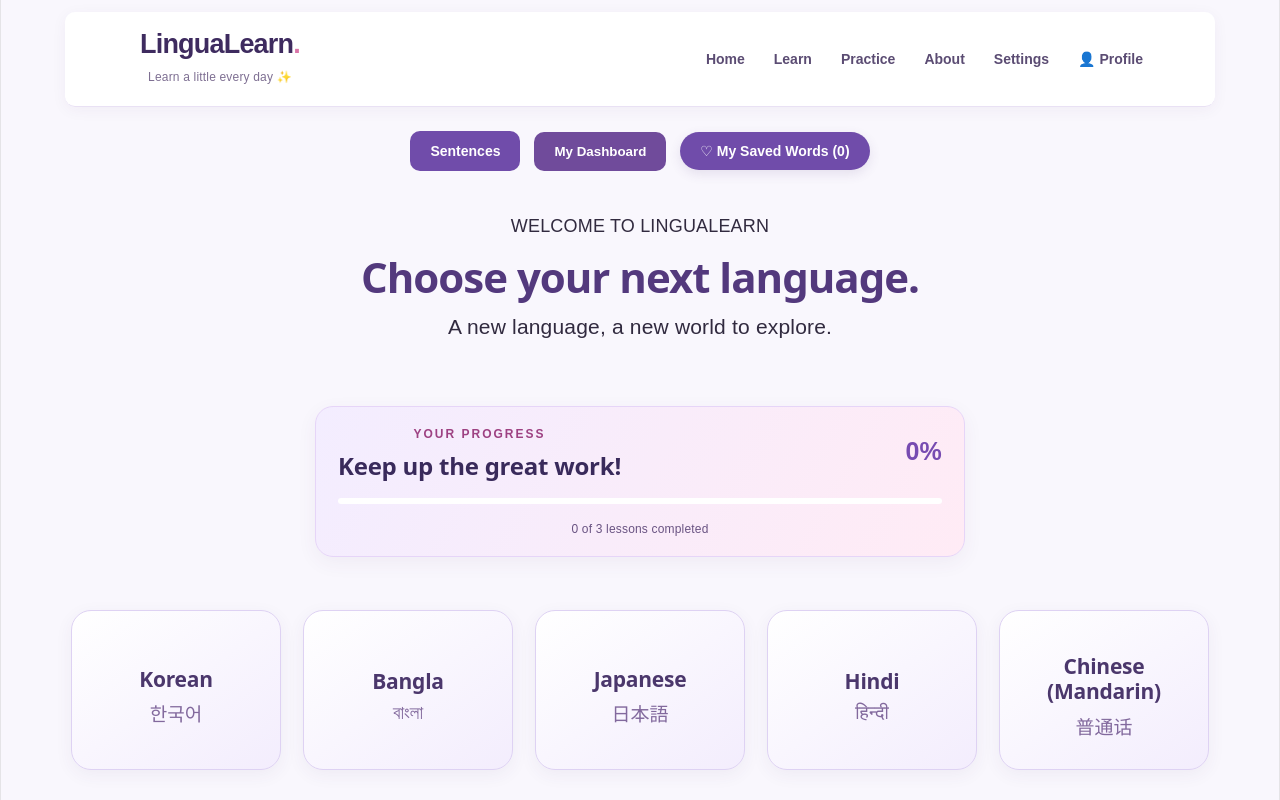
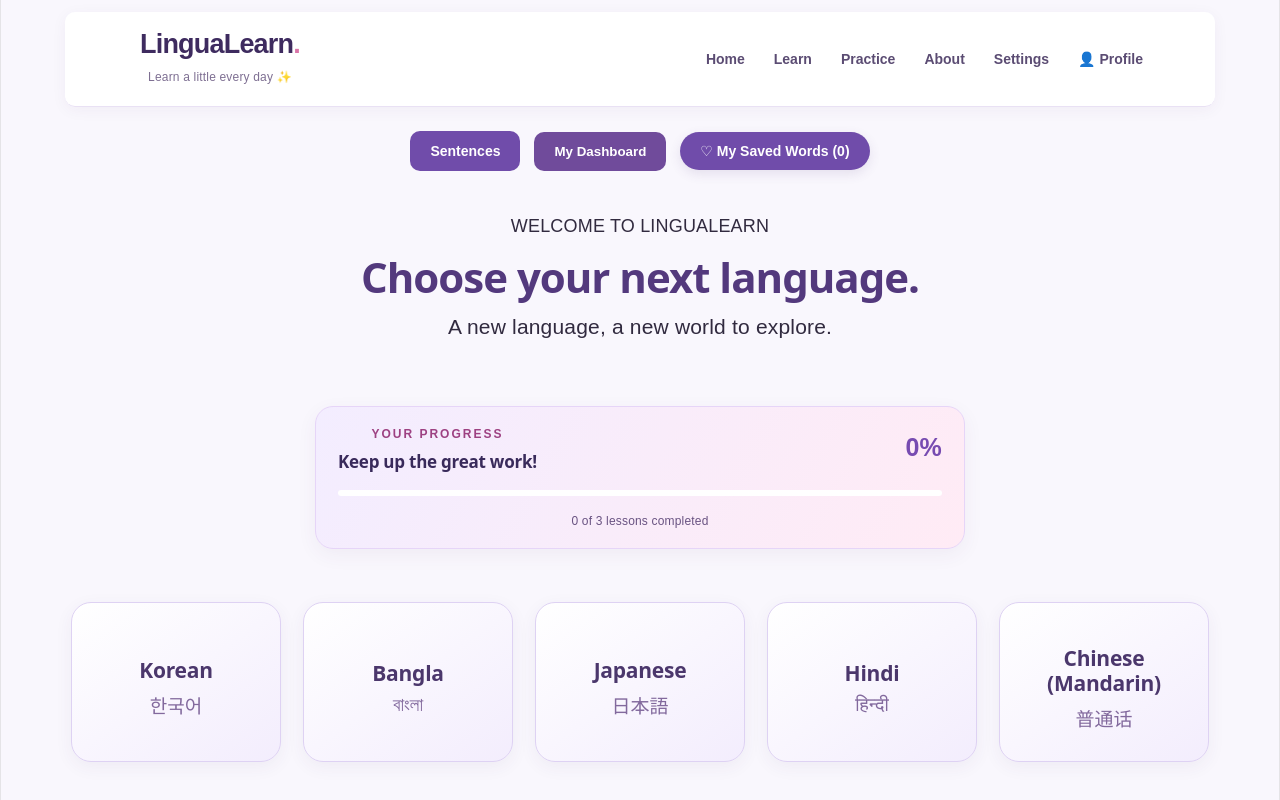
Before and after one commit to NasrumaHussain/LinguaLearn, a React app: page / in a window 1280 px wide. Shown: the top 800 px of the page. Built offline with nearby package versions, Linux system fonts and the light colour scheme; the HTML template or start-up script is replaced by a standard one.

Commit message:
Refactor ProgressCard styles for consistency

```diff
--- a/src/components/ProgressCard.css
+++ b/src/components/ProgressCard.css
@@ -1,6 +1,6 @@
 
 .progress-card {
- width: 100%;
+  width: 100%;
   max-width: 650px;
   margin: 18px auto;
   padding: 14px 22px;
@@ -22,8 +22,7 @@
 }
 
 .progress-label {
-  margin: 0 0 8px;
-  margin-bottom: 5px;
+  margin: 0 0 5px;
   color: rgb(157, 65, 130);
   font-size: 12px;
   font-weight: 700;
@@ -33,7 +32,7 @@
 .progress-card h2 {
   margin: 0;
   color: rgb(57, 42, 91);
-  font-size: 17x;
+  font-size: 17px;
   font-weight: 600;
 }
 
```
